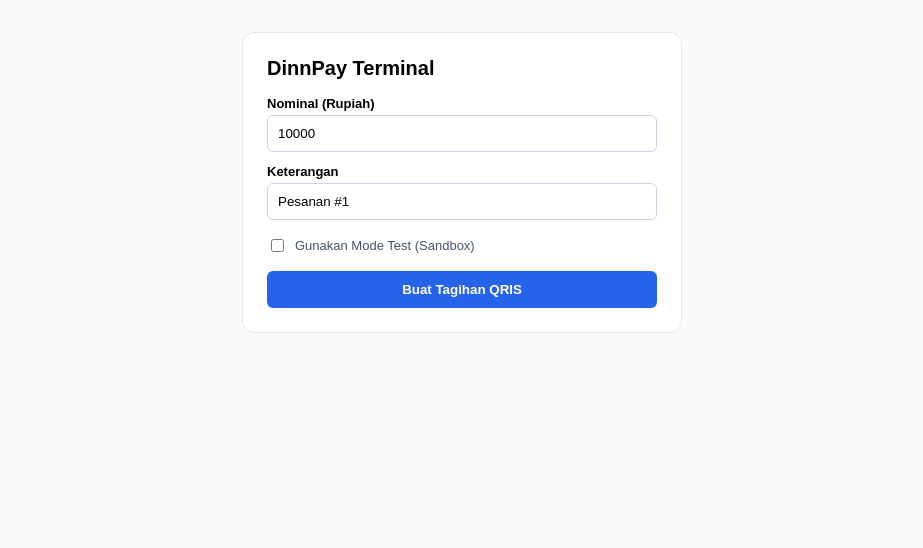
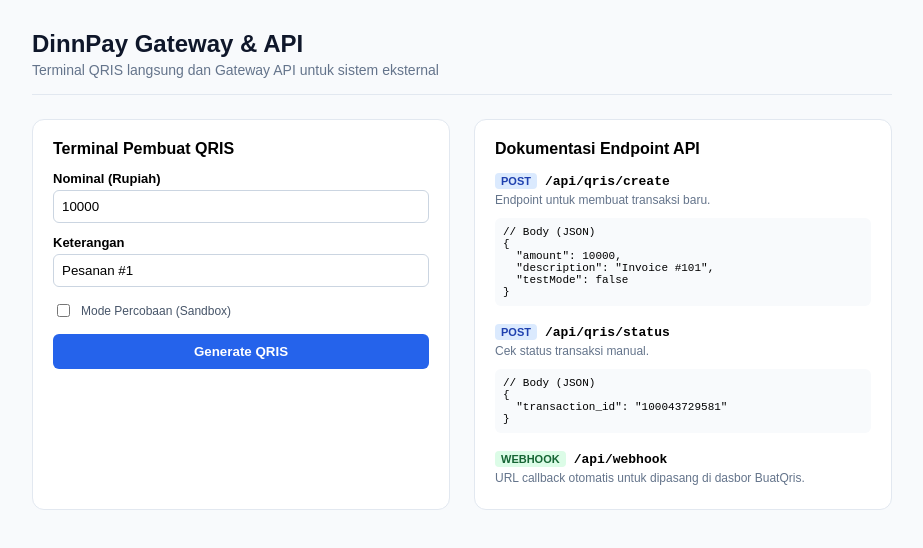
Before and after one commit to DINSTORE99/dinpay, a Next.js app: page / in a window 1280 px wide. Shown: the top 548 px of the page, without its empty margins (178-1101 px from the left). Built offline with nearby package versions, Linux system fonts and the light colour scheme.

Commit message:
Update page.jsx

```diff
--- a/src/app/page.jsx
+++ b/src/app/page.jsx
@@ -1,14 +1,14 @@
 "use client";
 
-import { useState, useEffect } from "react";
+import { useState } from "react";
 
 export default function HomePage() {
   const [amount, setAmount] = useState(10000);
   const [desc, setDesc] = useState("Pesanan #1");
-  const [isTestMode, setIsTestMode] = useState(false); // Default false untuk QRIS asli
+  const [isTestMode, setIsTestMode] = useState(false);
   const [loading, setLoading] = useState(false);
   const [qris, setQris] = useState(null);
-  const [trxStatus, setTrxStatus] = useState("pending");
+  const [status, setStatus] = useState("pending");
   const [checking, setChecking] = useState(false);
   const [errorMsg, setErrorMsg] = useState("");
 
@@ -17,17 +17,13 @@
     setLoading(true);
     setErrorMsg("");
     setQris(null);
-    setTrxStatus("pending");
+    setStatus("pending");
 
     try {
       const res = await fetch("/api/qris/create", {
         method: "POST",
         headers: { "Content-Type": "application/json" },
-        body: JSON.stringify({
-          amount,
-          description: desc,
-          testMode: isTestMode,
-        }),
+        body: JSON.stringify({ amount, description: desc, testMode: isTestMode }),
       });
 
       const result = await res.json();
@@ -35,39 +31,45 @@
 
       setQris(result.data);
     } catch (err) {
-      setErrorMsg(err.message || "Gagal membuat tagihan");
+      setErrorMsg(err.message || "Gagal memproses QRIS");
     } finally {
       setLoading(false);
     }
   };
 
-  const handleCheckStatus = async () => {
+  const checkStatus = async () => {
     if (!qris?.transaction_id) return;
     setChecking(true);
-
     try {
       const res = await fetch("/api/qris/status", {
         method: "POST",
         headers: { "Content-Type": "application/json" },
         body: JSON.stringify({ transaction_id: qris.transaction_id }),
       });
-
-      const result = await res.json();
-      if (result.success && result.data?.status) {
-        setTrxStatus(result.data.status);
+      const data = await res.json();
+      if (data.success && data.data?.status) {
+        setStatus(data.data.status);
       }
-    } catch (err) {
-      console.error("Gagal cek status:", err);
+    } catch (e) {
+      console.error(e);
     } finally {
       setChecking(false);
     }
   };
 
   return (
-    <main style={{ maxWidth: 440, margin: "32px auto", padding: "0 16px" }}>
-      <div style={{ background: "#ffffff", padding: 24, borderRadius: 12, border: "1px solid #e2e8f0" }}>
-        <h2 style={{ margin: "0 0 16px", fontSize: 20 }}>DinnPay Terminal</h2>
+    <main style={{ maxWidth: 860, margin: "30px auto", padding: "0 16px", fontFamily: "sans-serif" }}>
+      <header style={{ marginBottom: 24, borderBottom: "1px solid #e2e8f0", paddingBottom: 16 }}>
+        <h1 style={{ margin: 0, fontSize: 24, color: "#0f172a" }}>DinnPay Gateway & API</h1>
+        <p style={{ margin: "4px 0 0", color: "#64748b", fontSize: 14 }}>
+          Terminal QRIS langsung dan Gateway API untuk sistem eksternal
+        </p>
+      </header>
 
+      <div style={{ display: "grid", gridTemplateColumns: "1fr 1fr", gap: 24 }}>
+        {/* Terminal Bayar */}
+        <section style={{ background: "#ffffff", padding: 20, borderRadius: 12, border: "1px solid #e2e8f0" }}>
+          <h2 style={{ fontSize: 16, marginTop: 0 }}>Terminal Pembuat QRIS</h2>
           <form onSubmit={handleCreate}>
             <label style={{ display: "block", fontSize: 13, marginBottom: 4, fontWeight: 600 }}>
               Nominal (Rupiah)
@@ -78,7 +80,7 @@
               step={100}
               value={amount}
               onChange={(e) => setAmount(Number(e.target.value))}
-            style={{ width: "100%", padding: 10, marginBottom: 12, borderRadius: 6, border: "1px solid #cbd5e1", boxSizing: "border-box" }}
+              style={{ width: "100%", padding: 8, marginBottom: 12, borderRadius: 6, border: "1px solid #cbd5e1", boxSizing: "border-box" }}
               required
             />
 
@@ -89,30 +91,30 @@
               type="text"
               value={desc}
               onChange={(e) => setDesc(e.target.value)}
-            style={{ width: "100%", padding: 10, marginBottom: 16, borderRadius: 6, border: "1px solid #cbd5e1", boxSizing: "border-box" }}
+              style={{ width: "100%", padding: 8, marginBottom: 14, borderRadius: 6, border: "1px solid #cbd5e1", boxSizing: "border-box" }}
               required
             />
 
-          <div style={{ marginBottom: 16, display: "flex", alignItems: "center", gap: 8 }}>
+            <div style={{ marginBottom: 14, display: "flex", alignItems: "center", gap: 8 }}>
               <input
                 type="checkbox"
-              id="testModeCheck"
+                id="testCheck"
                 checked={isTestMode}
                 onChange={(e) => setIsTestMode(e.target.checked)}
               />
-            <label htmlFor="testModeCheck" style={{ fontSize: 13, color: "#475569", cursor: "pointer" }}>
-              Gunakan Mode Test (Sandbox)
+              <label htmlFor="testCheck" style={{ fontSize: 12, color: "#475569" }}>
+                Mode Percobaan (Sandbox)
               </label>
             </div>
 
-          {errorMsg && <p style={{ color: "#dc2626", fontSize: 13, margin: "0 0 12px" }}>{errorMsg}</p>}
+            {errorMsg && <p style={{ color: "#dc2626", fontSize: 13 }}>{errorMsg}</p>}
 
             <button
               type="submit"
               disabled={loading}
               style={{
                 width: "100%",
-              padding: 11,
+                padding: 10,
                 background: "#2563eb",
                 color: "#fff",
                 border: "none",
@@ -121,67 +123,90 @@
                 cursor: loading ? "not-allowed" : "pointer",
               }}
             >
-            {loading ? "Membuat QRIS..." : "Buat Tagihan QRIS"}
+              {loading ? "Memproses..." : "Generate QRIS"}
             </button>
           </form>
 
           {qris && (
-          <div style={{ marginTop: 24, paddingTop: 16, borderTop: "1px solid #e2e8f0", textAlign: "center" }}>
-            <h3 style={{ margin: "0 0 4px", fontSize: 16 }}>Scan QRIS untuk Bayar</h3>
-            <p style={{ margin: 0, fontSize: 24, fontWeight: "bold" }}>
+            <div style={{ marginTop: 20, textAlign: "center", borderTop: "1px dashed #cbd5e1", paddingTop: 16 }}>
+              <p style={{ margin: 0, fontSize: 18, fontWeight: "bold" }}>
                 Rp {qris.total_amount?.toLocaleString("id-ID")}
               </p>
               {qris.amount_uniq > 0 && (
-              <small style={{ color: "#dc2626" }}>(Termasuk kode unik Rp {qris.amount_uniq})</small>
+                <span style={{ fontSize: 11, color: "#dc2626" }}>Kode unik: {qris.amount_uniq}</span>
               )}
-
-            <div style={{ margin: "16px auto", width: 250, height: 250 }}>
               <img
                 src={qris.qr_url}
                 alt="QRIS"
-                width={250}
-                height={250}
-                style={{ borderRadius: 8, display: "block" }}
+                width={200}
+                height={200}
+                style={{ display: "block", margin: "12px auto", borderRadius: 8 }}
               />
+              <div style={{ marginBottom: 10 }}>
+                <span style={{
+                  padding: "4px 8px",
+                  borderRadius: 12,
+                  fontSize: 12,
+                  background: status === "success" ? "#dcfce7" : "#fef3c7",
+                  color: status === "success" ? "#166534" : "#92400e"
+                }}>
+                  {status.toUpperCase()}
+                </span>
+              </div>
+              <button
+                type="button"
+                onClick={checkStatus}
+                disabled={checking}
+                style={{ padding: "4px 10px", fontSize: 12, cursor: "pointer" }}
+              >
+                {checking ? "Mengecek..." : "Cek Status"}
+              </button>
+            </div>
+          )}
+        </section>
+
+        {/* Info Endpoint API */}
+        <section style={{ background: "#ffffff", padding: 20, borderRadius: 12, border: "1px solid #e2e8f0" }}>
+          <h2 style={{ fontSize: 16, marginTop: 0 }}>Dokumentasi Endpoint API</h2>
+
+          <div style={{ marginBottom: 16 }}>
+            <span style={{ background: "#dbeafe", color: "#1e40af", padding: "2px 6px", borderRadius: 4, fontSize: 11, fontWeight: "bold" }}>
+              POST
+            </span>
+            <code style={{ marginLeft: 8, fontSize: 13, fontWeight: "bold" }}>/api/qris/create</code>
+            <p style={{ fontSize: 12, color: "#64748b", margin: "4px 0" }}>Endpoint untuk membuat transaksi baru.</p>
+            <pre style={{ background: "#f8fafc", padding: 8, borderRadius: 6, fontSize: 11, overflowX: "auto" }}>
+{`// Body (JSON)
+{
+  "amount": 10000,
+  "description": "Invoice #101",
+  "testMode": false
+}`}
+            </pre>
           </div>
 
-            <div style={{ margin: "12px 0" }}>
-              <span
-                style={{
-                  display: "inline-block",
-                  padding: "4px 12px",
-                  borderRadius: 20,
-                  fontSize: 12,
-                  fontWeight: 600,
-                  background: trxStatus === "success" ? "#dcfce7" : "#fef3c7",
-                  color: trxStatus === "success" ? "#166534" : "#92400e",
-                }}
-              >
-                Status: {trxStatus.toUpperCase()}
+          <div style={{ marginBottom: 16 }}>
+            <span style={{ background: "#dbeafe", color: "#1e40af", padding: "2px 6px", borderRadius: 4, fontSize: 11, fontWeight: "bold" }}>
+              POST
             </span>
+            <code style={{ marginLeft: 8, fontSize: 13, fontWeight: "bold" }}>/api/qris/status</code>
+            <p style={{ fontSize: 12, color: "#64748b", margin: "4px 0" }}>Cek status transaksi manual.</p>
+            <pre style={{ background: "#f8fafc", padding: 8, borderRadius: 6, fontSize: 11, overflowX: "auto" }}>
+{`// Body (JSON)
+{
+  "transaction_id": "100043729581"
+}`}
+            </pre>
           </div>
 
-            <button
-              type="button"
-              onClick={handleCheckStatus}
-              disabled={checking}
-              style={{
-                background: "#f1f5f9",
-                border: "1px solid #cbd5e1",
-                padding: "6px 14px",
-                borderRadius: 6,
-                fontSize: 12,
-                cursor: checking ? "not-allowed" : "pointer",
-              }}
-            >
-              {checking ? "Memeriksa..." : "Perbarui Status"}
-            </button>
-
-            <p style={{ fontSize: 11, color: "#94a3b8", marginTop: 12 }}>
-              ID: {qris.transaction_id}
-            </p>
+          <div>
+            <span style={{ background: "#dcfce7", color: "#166534", padding: "2px 6px", borderRadius: 4, fontSize: 11, fontWeight: "bold" }}>
+              WEBHOOK
+            </span>
+            <code style={{ marginLeft: 8, fontSize: 13, fontWeight: "bold" }}>/api/webhook</code>
+            <p style={{ fontSize: 12, color: "#64748b", margin: "4px 0" }}>URL callback otomatis untuk dipasang di dasbor BuatQris.</p>
           </div>
-        )}
+        </section>
       </div>
     </main>
   );
```
Lines whose indentation alone changed are shown as unchanged.
